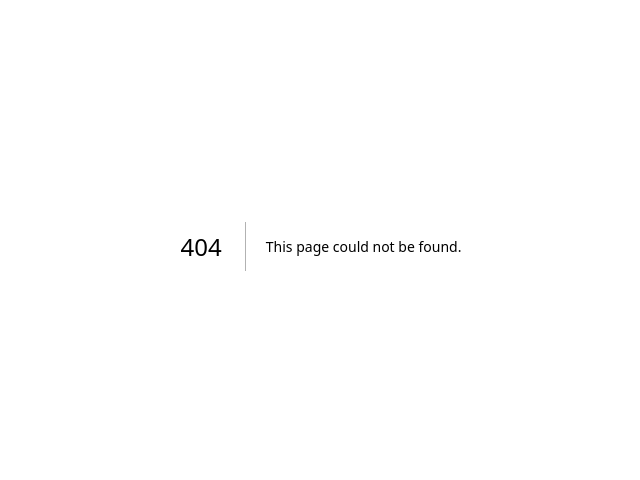
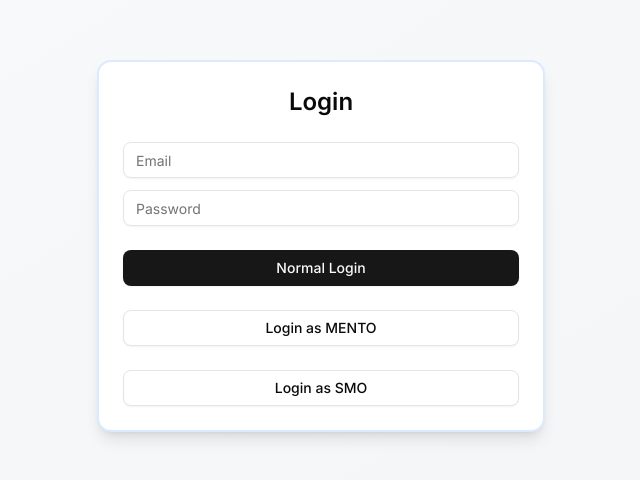
Before and after one commit to MoosaZK/smart-unit-management-system, a Next.js app: page /login in a window 1280 px wide. Before the commit this address had no page. Shown: the part 154-634 px from the top of the page, without its empty margins (319-959 px from the left). Built offline with nearby package versions, Linux system fonts and the light colour scheme.

Commit message:
Integrate RoleProvider and NavWrapper into layout.js for enhanced navigation; refactor TopNav to filter projects based on user role, and remove hardcoded project data from page.js for improved maintainability.

```diff
--- a/src/app/layout.js
+++ b/src/app/layout.js
@@ -1,7 +1,22 @@
 import { Inter } from "next/font/google";
 import "./globals.css";
+import { NavWrapper } from "@/components/nav-wrapper";
+import { RoleProvider } from "@/context/role-context";
 
 const inter = Inter({ subsets: ["latin"] });
+
+const navProjects = [
+  { name: "HR Management", url: "/hr-management" },
+  { name: "TPT & LOG", url: "/tpt-log" },
+  { name: "Healthcare", url: "/healthcare/sickbay" },
+  { name: "Maintenance", url: "/maintenance/complain-management" },
+];
+
+const navUser = {
+  name: "Lt. Abdurrahman Dar",
+  email: "abdurrahman.dar@us.navy.mil",
+  avatar: "/avatars/shadcn.jpg",
+};
 
 export const metadata = {
   title: "Smart Unit Management System",
@@ -11,7 +26,12 @@ export const metadata = {
 export default function RootLayout({ children }) {
   return (
     <html lang="en">
-      <body className={inter.className}>{children}</body>
+      <body className={inter.className}>
+        <RoleProvider>
+          <NavWrapper projects={navProjects} user={navUser} />
+          {children}
+        </RoleProvider>
+      </body>
     </html>
   );
 }
--- /dev/null
+++ b/src/app/login/page.jsx
@@ -0,0 +1,72 @@
+"use client";
+
+import { Card, CardHeader, CardTitle, CardContent } from "@/components/ui/card";
+import { Button } from "@/components/ui/button";
+import { Input } from "@/components/ui/input";
+import { useRole } from "@/context/role-context";
+import { useRouter } from "next/navigation";
+import { useState } from "react";
+
+export default function LoginPage() {
+  const { setRole, setAuthenticated } = useRole();
+  const router = useRouter();
+
+  const [email, setEmail] = useState("");
+  const [password, setPassword] = useState("");
+
+  const handleNormalLogin = () => {
+    // For demo purposes we do not check credentials
+    setRole(null);
+    setAuthenticated(true);
+    router.push("/");
+  };
+
+  const handleRoleLogin = (selectedRole) => {
+    setRole(selectedRole);
+    setAuthenticated(true);
+    router.push("/");
+  };
+
+  return (
+    <div className="flex items-center justify-center min-h-screen bg-gradient-to-br from-slate-50 to-gray-100 p-4">
+      <Card className="w-full max-w-md border-2 border-navy-200 shadow-lg">
+        <CardHeader>
+          <CardTitle className="text-center text-2xl">Login</CardTitle>
+        </CardHeader>
+        <CardContent className="space-y-6">
+          <div className="space-y-3">
+            <Input
+              type="email"
+              placeholder="Email"
+              value={email}
+              onChange={(e) => setEmail(e.target.value)}
+            />
+            <Input
+              type="password"
+              placeholder="Password"
+              value={password}
+              onChange={(e) => setPassword(e.target.value)}
+            />
+          </div>
+          <Button className="w-full" onClick={handleNormalLogin}>
+            Normal Login
+          </Button>
+          <Button
+            variant="outline"
+            className="w-full"
+            onClick={() => handleRoleLogin("MENTO")}
+          >
+            Login as MENTO
+          </Button>
+          <Button
+            variant="outline"
+            className="w-full"
+            onClick={() => handleRoleLogin("SMO")}
+          >
+            Login as SMO
+          </Button>
+        </CardContent>
+      </Card>
+    </div>
+  );
+}
--- a/src/app/page.js
+++ b/src/app/page.js
@@ -2,7 +2,6 @@
 import React from "react";
 import { Card, CardContent, CardHeader, CardTitle } from "@/components/ui/card";
 import Link from "next/link";
-import { TopNav } from "@/components/top-nav";
 import {
   AudioWaveform,
   Command,
@@ -26,58 +25,9 @@ import {
   DropdownMenuItem,
 } from "@/components/ui/dropdown-menu";
 
-// Main page data with projects for each unit
-const mainData = {
-  teams: [
-    {
-      name: "HR Management",
-      logo: GalleryVerticalEnd,
-      plan: "Enterprise",
-    },
-    {
-      name: "Transportation",
-      logo: AudioWaveform,
-      plan: "Startup",
-    },
-    {
-      name: "Healthcare and medical readiness",
-      logo: Command,
-      plan: "Free",
-    },
-  ],
-  projects: [
-    {
-      name: "HR Management",
-      url: "/hr-management",
-      icon: PieChart,
-    },
-    {
-      name: "TPT & LOG",
-      url: "/tpt-log",
-      icon: AudioWaveform,
-    },
-    {
-      name: "Healthcare",
-      url: "/healthcare/sickbay",
-      icon: Stethoscope,
-    },
-    {
-      name: "Maintenance",
-      url: "/maintenance/complain-management",
-      icon: Wrench,
-    },
-  ],
-  user: {
-    name: "Lt. Abdurrahman Dar",
-    email: "abdurrahman.dar@us.navy.mil",
-    avatar: "/avatars/shadcn.jpg",
-  },
-};
-
 export default function Home() {
   return (
     <>
-      <TopNav projects={mainData.projects} user={mainData.user} />
       <main className="w-full min-h-screen p-8 pt-24 bg-gradient-to-br from-slate-50 to-gray-100">
         <h1 className="text-3xl font-bold mb-8 text-center ">
           Smart Unit Management System
--- a/src/components/nav-projects.jsx
+++ b/src/components/nav-projects.jsx
@@ -26,7 +26,7 @@ export function NavProjects({ projects }) {
 
   return (
     <SidebarGroup className="group-data-[collapsible=icon]:hidden">
-      <SidebarGroupLabel>
+      {/* <SidebarGroupLabel>
         <Image
           src="/images/sums-logo.png"
           alt="SUMS Logo"
@@ -35,8 +35,8 @@ export function NavProjects({ projects }) {
           className="-ml-5 "
         />
         Smart Unit Management System
-      </SidebarGroupLabel>
-      <SidebarMenu>
+      </SidebarGroupLabel> */}
+      <SidebarMenu className="pt-16">
         {projects.map((item) => (
           <SidebarMenuItem key={item.name}>
             <SidebarMenuButton asChild>
--- /dev/null
+++ b/src/components/nav-wrapper.jsx
@@ -0,0 +1,28 @@
+"use client";
+
+import { usePathname, useRouter } from "next/navigation";
+import { useEffect } from "react";
+import { TopNav } from "@/components/top-nav";
+import { useRole } from "@/context/role-context";
+
+export function NavWrapper({ projects, user }) {
+  const pathname = usePathname();
+  const router = useRouter();
+  const { authenticated } = useRole();
+
+  // Redirect logic
+  useEffect(() => {
+    if (!authenticated && pathname !== "/login") {
+      router.replace("/login");
+    } else if (authenticated && pathname === "/login") {
+      router.replace("/");
+    }
+  }, [authenticated, pathname, router]);
+
+  // Hide nav on login page
+  if (pathname === "/login") {
+    return null;
+  }
+
+  return <TopNav projects={projects} user={user} />;
+}
--- a/src/components/top-nav.jsx
+++ b/src/components/top-nav.jsx
@@ -15,9 +15,19 @@ import {
   AvatarImage,
   AvatarFallback,
 } from "@/components/ui/avatar";
+import { useRole } from "@/context/role-context";
+import { useRouter } from "next/navigation";
 
 // Top navigation bar component
 export function TopNav({ projects = [], user }) {
+  const { role, setRole, setAuthenticated } = useRole();
+  const router = useRouter();
+  let filteredProjects = projects;
+  if (role === "MENTO") {
+    filteredProjects = projects.filter((p) => p.name === "Maintenance");
+  } else if (role === "SMO") {
+    filteredProjects = projects.filter((p) => p.name === "Healthcare");
+  }
   return (
     <nav className="fixed top-0 inset-x-0 z-50 bg-gradient-to-r from-navy-700 to-navy-600 text-white shadow-md">
       <div className="max-w-7xl mx-auto flex items-center justify-between px-4 py-3">
@@ -28,7 +38,7 @@ export function TopNav({ projects = [], user }) {
 
         {/* Desktop links */}
         <div className="hidden md:flex items-center gap-6">
-          {projects.map((project) => {
+          {filteredProjects.map((project) => {
             const Icon = project.icon;
             return (
               <Link
@@ -63,7 +73,13 @@ export function TopNav({ projects = [], user }) {
               <DropdownMenuItem>
                 <Link href="#">Settings</Link>
               </DropdownMenuItem>
-              <DropdownMenuItem>Logout</DropdownMenuItem>
+              <DropdownMenuItem onSelect={() => {
+                setRole(null);
+                setAuthenticated(false);
+                router.push("/login");
+              }}>
+                Logout
+              </DropdownMenuItem>
             </DropdownMenuContent>
           </DropdownMenu>
         )}
@@ -77,7 +93,7 @@ export function TopNav({ projects = [], user }) {
               </button>
             </DropdownMenuTrigger>
             <DropdownMenuContent align="end" className="min-w-44 p-2 rounded-md">
-              {projects.map((project) => (
+              {filteredProjects.map((project) => (
                 <DropdownMenuItem asChild key={project.name}>
                   <Link href={project.url}>{project.name}</Link>
                 </DropdownMenuItem>
--- /dev/null
+++ b/src/context/role-context.js
@@ -0,0 +1,47 @@
+"use client";
+import { createContext, useContext, useEffect, useState } from "react";
+
+const RoleContext = createContext({ role: null, setRole: () => {}, authenticated: false, setAuthenticated: () => {} });
+
+export function RoleProvider({ children }) {
+  const [role, setRole] = useState(null);
+  const [authenticated, setAuthenticated] = useState(false);
+
+  useEffect(() => {
+    // Load initial role from localStorage if present
+    const stored = typeof window !== "undefined" ? localStorage.getItem("userRole") : null;
+    if (stored) setRole(stored);
+  }, []);
+
+  useEffect(() => {
+    const storedAuth = typeof window !== "undefined" ? localStorage.getItem("isAuthenticated") : null;
+    if (storedAuth === "true") setAuthenticated(true);
+  }, []);
+
+  // Persist role changes
+  useEffect(() => {
+    if (role) {
+      localStorage.setItem("userRole", role);
+    } else {
+      localStorage.removeItem("userRole");
+    }
+  }, [role]);
+
+  useEffect(() => {
+    if (authenticated) {
+      localStorage.setItem("isAuthenticated", "true");
+    } else {
+      localStorage.removeItem("isAuthenticated");
+    }
+  }, [authenticated]);
+
+  return (
+    <RoleContext.Provider value={{ role, setRole, authenticated, setAuthenticated }}>
+      {children}
+    </RoleContext.Provider>
+  );
+}
+
+export function useRole() {
+  return useContext(RoleContext);
+}
```
